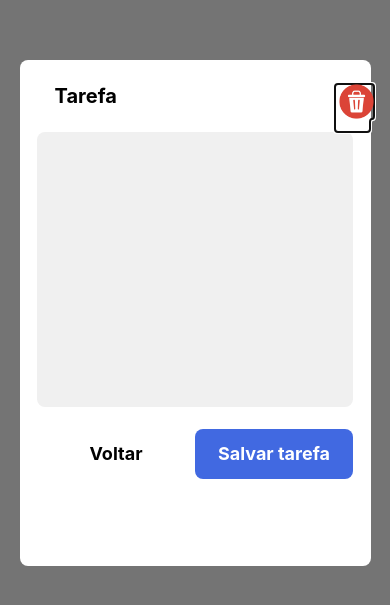
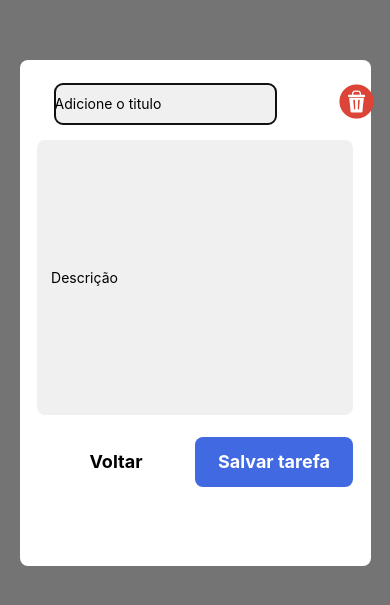
Before and after one commit to EduardoGillung/Nutri, a React Native app: screen /Teste in a window 390 px wide. Shown: the part 109-714 px from the top of the page. Built offline with nearby package versions, Linux system fonts and the light colour scheme.

Commit message:
styles updated

```diff
--- a/src/Componentes/modal.js
+++ b/src/Componentes/modal.js
@@ -18,7 +18,9 @@ export function ModalPassword({password, handleClose}) {
         <View style={styles.container}>
             <View style={styles.content}>
                 <View style={styles.containerHeader}>
-                    <Text style={styles.title}>Tarefa</Text>
+                    <TextInput style={styles.taskName}
+                        placeholder="Adicione o titulo">
+                    </TextInput>
                         <TouchableOpacity style={styles.touchable}
                             onPress={handleClose}
                         >
@@ -30,8 +32,7 @@ export function ModalPassword({password, handleClose}) {
             </View>
                 <TextInput
                     style={styles.input}
-                    value={task}
-                    onChangeText={(task) => setTask(task)}
+                    placeholder="Descrição"
                 />
 
                 <View style={styles.buttonArea}>
@@ -80,7 +81,14 @@ export function ModalPassword({password, handleClose}) {
             width: 35,
             marginLeft: '10%',
         },
+        taskName: {
+            backgroundColor: '#f0f0f0',
+            height: 40,
+            width: '70%',
+            borderRadius: 8,
+            marginBottom: '5%',
 
+        },
         title:{
             fontSize: 20,
             fontWeight: 'bold',
--- a/src/Telas/main.js
+++ b/src/Telas/main.js
@@ -76,13 +76,13 @@ const styles = StyleSheet.create({
     },
     container2: {
         flex: 1,
-        backgroundColor: '#fff',
+        backgroundColor: '#f0f0f0',
         width: '100%',
         flexDirection: 'row',
     },
     containerButtons: {
         flex: 1,
-        backgroundColor: '#fff',
+        backgroundColor: '#f0f0f0',
         width: '100%',
         justifyContent: 'center',
         alignItems: 'center',
@@ -132,7 +132,7 @@ const styles = StyleSheet.create({
         margin: '10%',
     },
     button: {
-        backgroundColor: '#f0f0f0',
+        backgroundColor: '#fff',
         width: '70%',
         height: '30%',
         borderRadius: 20,
--- a/src/Telas/prescriptions.js
+++ b/src/Telas/prescriptions.js
@@ -55,7 +55,7 @@ const styles = StyleSheet.create({
         justifyContent: 'flex-start',
         alignItems: 'center',
         justifyContent: 'center',
-        backgroundColor: '#fff'
+        backgroundColor: '#f0f0f0'
     },
     content: {
         width: '100%',
@@ -69,7 +69,7 @@ const styles = StyleSheet.create({
         paddingTop: '3%',
     },
     input: {
-        backgroundColor: '#f0f0f0',
+        backgroundColor: '#fff',
         width: '90%',
         height: '55%',
         borderRadius: 20,
--- a/src/Telas/revenues.js
+++ b/src/Telas/revenues.js
@@ -51,9 +51,9 @@ const TelaRevenues = ({ navigation }) => {
 const styles = StyleSheet.create({
     container:{
         flex: 1,
-        justifyContent: 'flex-start',
+        justifyContent: 'center',
         alignItems: 'center',
-        paddingTop: '20%',
+
         backgroundColor: '#f0f0f0'
     },
     content: {
```
